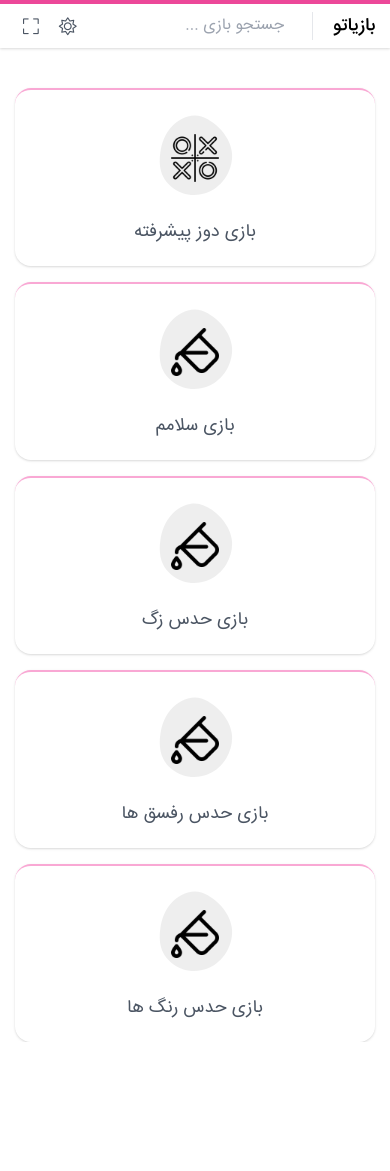
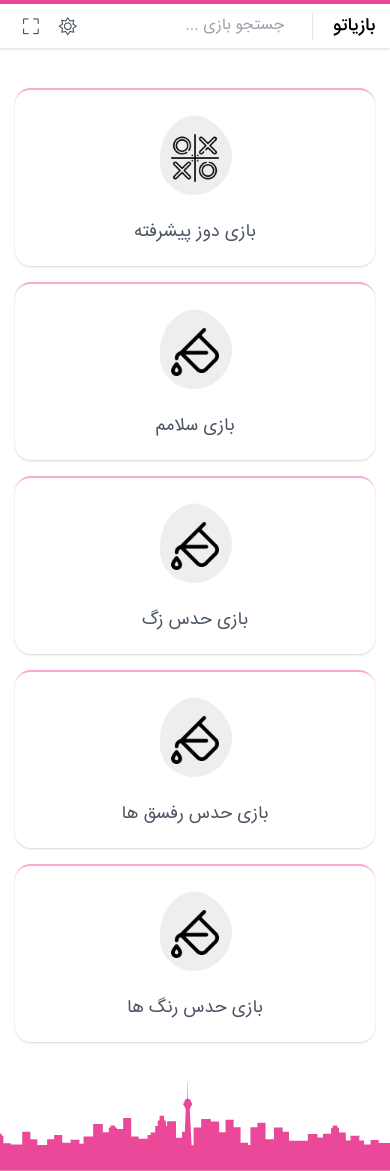
Before and after one commit to alirezakasirzare/baziato, a Nuxt app: page / in a window 390 px wide. Before the commit the page ends 1042 px from the top, so only its background shows below. Built offline with nearby package versions, Linux system fonts and the light colour scheme.

Commit message:
add fotter

```diff
--- a/assets/css/main.css
+++ b/assets/css/main.css
@@ -1,6 +1,8 @@
 body {
   direction: rtl;
   font-family: IRANSans;
+  overflow-x: hidden;
+  width: 100vw;
 }
 
 /* dark mode */
--- /dev/null
+++ b/components/public/TheFooter.vue
@@ -0,0 +1,34 @@
+<template>
+  <footer class="overflow-hidden">
+    <svg
+      xmlns="http://www.w3.org/2000/svg"
+      viewBox="0 0 1173 133.3"
+      class="footer-svg"
+    >
+      <g data-name="Layer 2">
+        <g data-name="Layer 1">
+          <path
+            d="M1173,133.3H0s73.51-9.94,191.33-19.73v-9.16h18V93h9.16V85.1h-.32V83.83H232V85.1h-.44v8.84h22.12V88.5h14.56v3.19h6.94V83.53H286.3V80.7h2.58v-3h6.89v3h2.58V92.27h11.11v1.88h5.77v-.29h11.43v-19h12.18V86.24h10.47v8.57H364.1V86.24h10.55V79.57h12.18V91.38h12.63V87.94h-.33V86.68H413v1.26h-.45v5h6.35v-11h14.41V63.16h14.56V75.54h9v-7.2h2.58v-3h6.89v3h2.57v2.44h9.59V54.2h12V81.86h11.28v3.42H515.2V79.57h4.62V75.83h6.8V66h3.83v-8h2.77V50.81H540v7.25h2.77v8h1.73V59.12h13.44V83.86H567v-9h4.21l1.51-34.81h-1V38.25L568.4,33h.89v-2.2h1.35a4.08,4.08,0,0,1,0-.61A5,5,0,0,1,575,25.22L575.24,0h.39l.28,25.2a5,5,0,0,1,4.64,5,4.08,4.08,0,0,1,0,.61h1.31V33h.71l-3.15,5.21h.07v1.91h-.92L581.37,95l3,0V68.6h11.43V55.77h14.56v3.8h12.53V75.76h9.52V56.71h12.18V68.14h10.47V91.36h11.31v3.45l3.48,0V68.14h10.55V61.47H692.6V86.24h12.63V69.85h-.33V68.58h13.84v1.27h-.45v5h9.55V88.18H756.2V78.37h14.56v5.24h8.3V77.74h12.1V68.93h2.58V65.34h6.88v3.58h2.58v7.15h10.16v11.8h7.13V82.23h-.33V81H834v1.27h-.45v5.65h7.29v6h9.72V87.41h12.18v4.2h25.68V87h22.31v7.85h12.64V87.94H923V86.68h13.83v1.26h-.44v16.47h5.94V98.16h8.43V93h9.67v14.58c2.38.19,4.75.39,7.13.6v-4.32h14.07v5.56C1046.18,115.21,1110.37,123.05,1173,133.3Z"
+          ></path>
+        </g>
+      </g>
+    </svg>
+  </footer>
+</template>
+
+<style lang="postcss" scoped>
+.footer-svg {
+  fill: theme('colors.primary');
+}
+
+@media screen and (max-width: 1000px) {
+  .footer-svg {
+    width: 200%;
+    margin: 0 -50%;
+  }
+}
+
+.dark .footer-svg {
+  fill: theme('colors.yellow.500');
+}
+</style>
--- a/components/ui/CardGame.vue
+++ b/components/ui/CardGame.vue
@@ -10,7 +10,7 @@
 
     <!-- text -->
     <h5
-      class="text-center block mt-3 sm:mt-0 transition-colors group-hover:text-white text-lg text-gray-600 dark:text-gray-200"
+      class="text-center block mt-3 sm:mt-0 transition-colors group-hover:text-white text-lg text-gray-600 dark:text-gray-200 dark:group-hover:text-gray-700"
     >
       بازی {{ game.name }}
     </h5>
--- a/layouts/default.vue
+++ b/layouts/default.vue
@@ -1,8 +1,10 @@
 <template>
-  <div>
-    <TheHeader />
-    <Nuxt />
-    <!-- <TheFooter /> -->
+  <div class="flex flex-col justify-between min-h-screen">
+    <div class="mb-10">
+      <TheHeader />
+      <Nuxt />
+    </div>
+    <TheFooter />
   </div>
 </template>
 
```
